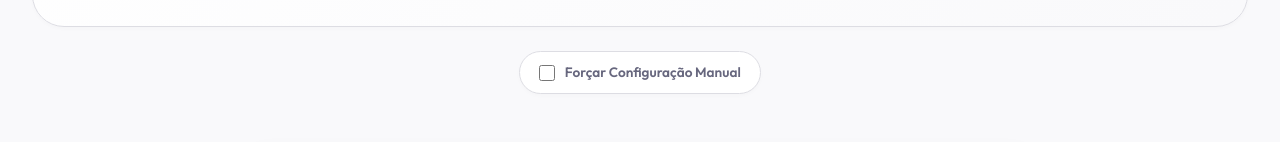
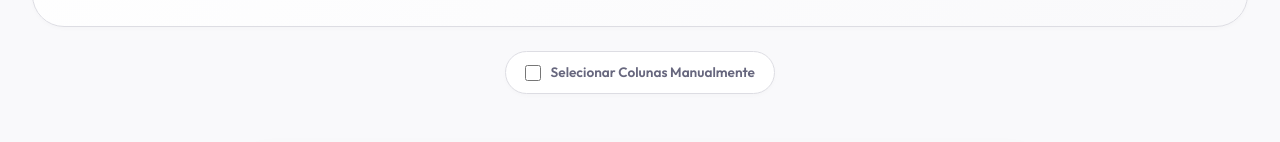
Before and after one commit to ventgui28/comparar, a React (Vite) app in the folder toner-app/: page / in a window 1280 px wide. Shown: the part 353-495 px from the top of the page. Built offline with nearby package versions, Linux system fonts and the light colour scheme.

Commit message:
feat(ui): clarificar texto da opção de mapeamento manual
- Alterar texto de 'Forçar Configuração Manual' para 'Selecionar Colunas Manualmente'

- Adicionar tooltip mais descritivo sobre o que a opção faz

```diff
--- a/toner-app/src/App.jsx
+++ b/toner-app/src/App.jsx
@@ -295,13 +295,13 @@ const App = () => {
             </label>
 
             <div className="hero-options">
-              <label className="force-manual-toggle" title="Abrir sempre o editor de mapeamento, mesmo para ficheiros conhecidos">
+              <label className="force-manual-toggle" title="Ignorar perfis guardados e escolher as colunas (Referência, Nome, Preço) manualmente para cada ficheiro importado.">
                 <input
                   type="checkbox"
                   checked={forceManual}
                   onChange={(e) => setForceManual(e.target.checked)}
                 />
-                <span className="toggle-label">Forçar Configuração Manual</span>
+                <span className="toggle-label">Selecionar Colunas Manualmente</span>
               </label>
             </div>
           </div>
```
